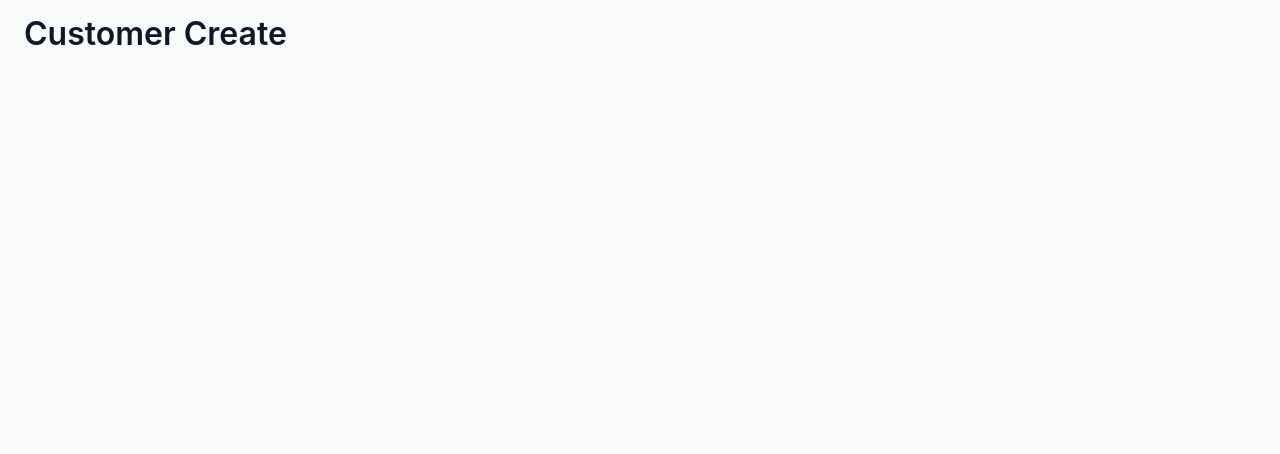
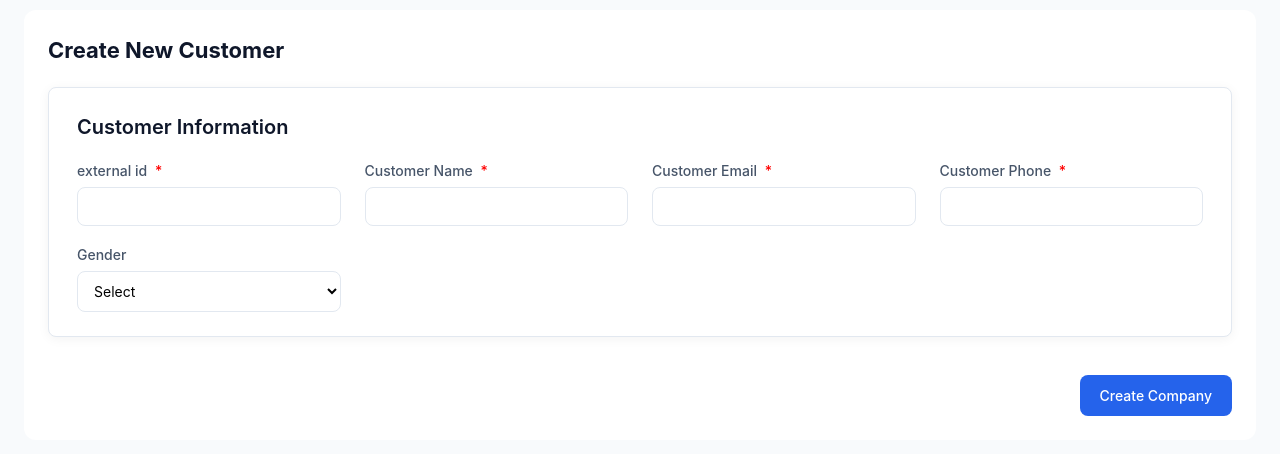
Before and after one commit to abdalrhmanAlkraien/react-structured-, a React (Vite) app: page /company/customers/create in a window 1280 px wide. Shown: the top 454 px of the page. Built offline with nearby package versions, Linux system fonts and the light colour scheme; sample sign-in values are in the browser's storage.

Commit message:
Customer create details.

```diff
--- a/src/assets/styles/global.css
+++ b/src/assets/styles/global.css
@@ -148,3 +148,20 @@ select {
   font-size: 14px;
   font-weight: 500;
 }
+
+/*Global form styles */
+.container-create-form {
+  background: white;
+  padding: 24px;
+  border-radius: 12px;
+  box-shadow: var(--card-shadow);
+  max-width: 100%;
+  margin: 0;
+}
+
+.title-create-form {
+  font-size: 22px;
+  font-weight: 700;
+  margin-bottom: 20px;
+  color: var(--text-primary);
+}
--- a/src/modules/company/customer/component/CustomerCreateComponent.tsx
+++ b/src/modules/company/customer/component/CustomerCreateComponent.tsx
@@ -1,7 +1,47 @@
+import {useState} from "react";
+import {useNavigate} from "react-router-dom";
+import {createCustomer} from "../service/CustomerService.ts";
+import {useAuth} from "../../../../context/auth/useAuth.ts";
+import {DynamicCreateForm} from "../../../../common/component/create/DynamicCreateForm.tsx";
+import {ProductForm} from "../type/ProductForm.ts";
+
 export function CustomerCreateComponent() {
+
+    const [loading, setLoading] = useState(false);
+    const navigate = useNavigate();
+    const {user} = useAuth();
+
+    async function handleSubmit(formData: any) {
+        try {
+            setLoading(true);
+            console.log("FORM DATA:", formData);
+
+            if (!user?.companyId) {
+                alert("User company ID is missing");
+                return;
+            }
+
+            await createCustomer(user?.companyId, formData);
+            alert("Customer created successfully!");
+
+            navigate("/company/customers");
+        } catch (err) {
+            console.error(err);
+            alert("Failed to create customer");
+        } finally {
+            setLoading(false);
+        }
+    }
+
     return (
-        <>
-            <h1>Customer Create</h1>
-        </>
-    )
+        <div className="container-create-form">
+            <h1 className="title-create-form">Create New Customer</h1>
+
+            <DynamicCreateForm
+                sections={ProductForm}
+                onSubmit={handleSubmit}
+                loading={loading}
+            />
+        </div>
+    );
 }
--- /dev/null
+++ b/src/modules/company/customer/type/ProductForm.ts
@@ -0,0 +1,23 @@
+import type {FormSection} from "../../../../common/lib/FormSection.ts";
+
+export const ProductForm: FormSection[] = [
+    {
+        title: "Customer Information",       // Section visible title
+        name: "customerInfo",                // Unique internal section key
+        sectionName: "Customer Information",
+        objectKey: "customer",
+
+        fields: [
+            { type: "text", name: "externalId", label: "external id", required: true },
+            { type: "text", name: "name", label: "Customer Name", required: true },
+            { type: "email", name: "email", label: "Customer Email", required: true },
+            { type: "text", name: "phone", label: "Customer Phone", required: true },
+            {
+                type: "select",
+                name: "gender",
+                label: "Gender",
+                options: ["FEMALE", "MALE"]
+            }
+        ]
+    },
+]
--- a/src/modules/platform/company/component/CreateCompanyComponent.tsx
+++ b/src/modules/platform/company/component/CreateCompanyComponent.tsx
@@ -1,7 +1,6 @@
 import {useState} from "react";
 import {useNavigate} from "react-router-dom";
 import {registerCompany} from "../service/companyService.ts";
-import styles from "../style/CreateCompanyComponent.module.css"
 import {DynamicCreateForm} from "../../../../common/component/create/DynamicCreateForm.tsx";
 import {createCompanyForm} from "../type/CreateCompanyForm.ts";
 
@@ -28,8 +27,8 @@ export function CreateCompanyComponent() {
     }
 
     return (
-        <div className={styles.container}>
-            <h1 className={styles.title}>Create New Company</h1>
+        <div className="container-create-form">
+            <h1 className="title-create-form">Create New Company</h1>
 
             <DynamicCreateForm
                 sections={createCompanyForm}
--- a/src/modules/platform/company/style/CreateCompanyComponent.module.css
+++ b/src/modules/platform/company/style/CreateCompanyComponent.module.css
@@ -1,4 +1,4 @@
-.container {
+.container-create-form {
     background: white;
     padding: 24px;
     border-radius: 12px;
@@ -7,7 +7,7 @@
     margin: 0 auto;
 }
 
-.title {
+.title-create-form {
     font-size: 22px;
     font-weight: 700;
     margin-bottom: 20px;
--- a/src/theme/style/AppLayout.module.css
+++ b/src/theme/style/AppLayout.module.css
@@ -14,7 +14,7 @@
   width: 100%;
   height: 100vh;
   padding: 10px 24px;
-  /*overflow: hidden;*/
+  overflow: hidden;
 }
 
 .content {
```
